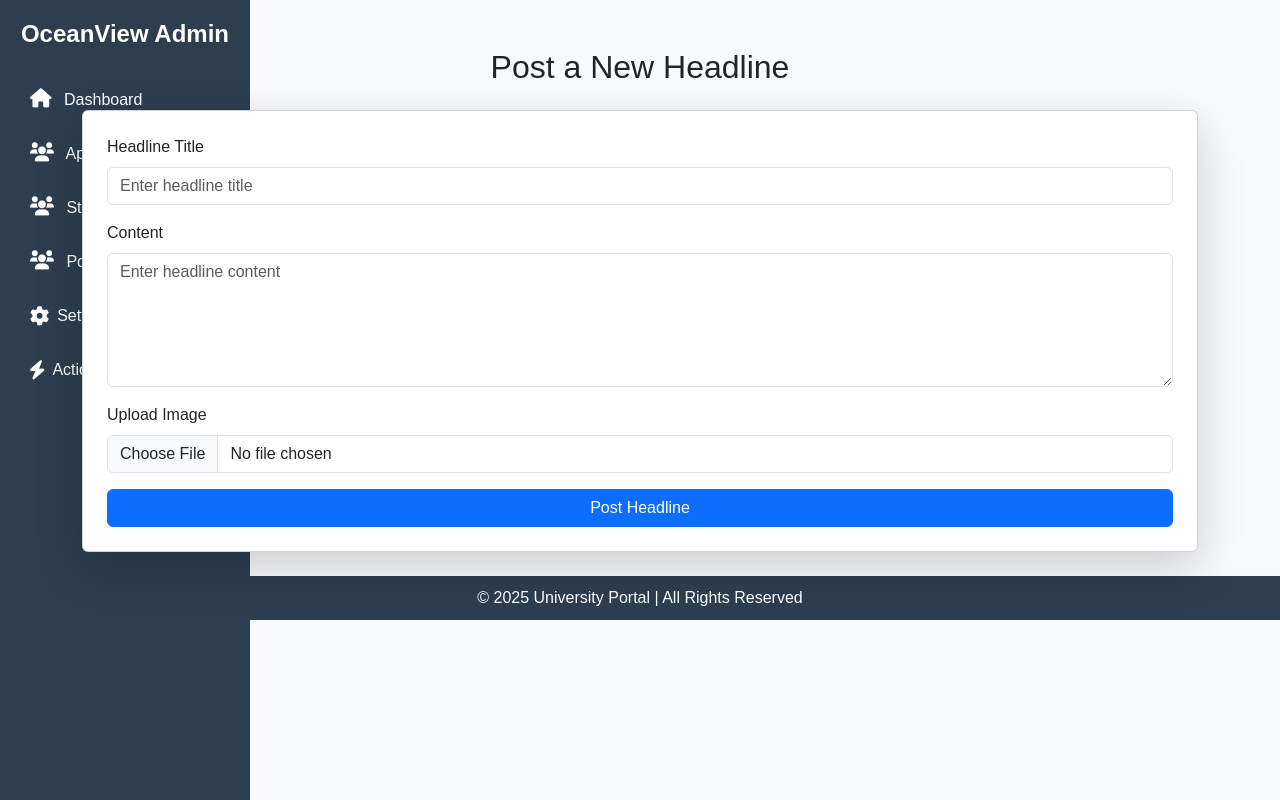
After one commit to adelana107/University-portal, a Django app: page /headline/ in a window 1280 px wide. The commit adds this page. Run offline with Django 5.2, Linux system fonts and the light colour scheme; some libraries are stand-ins or nearby versions.

```diff
--- /dev/null
+++ b/crm/templates/crm/crm_post_headline.html
@@ -0,0 +1,66 @@
+{% load static %}
+<!DOCTYPE html>
+<html lang="en">
+<head>
+    <meta charset="UTF-8">
+    <meta name="viewport" content="width=device-width, initial-scale=1">
+    <title>Post Headline</title>
+
+    <!-- Bootstrap 5 -->
+    <link href="https://cdn.jsdelivr.net/npm/bootstrap@5.3.0/dist/css/bootstrap.min.css" rel="stylesheet">
+    <link rel="stylesheet" href="https://cdnjs.cloudflare.com/ajax/libs/font-awesome/6.0.0/css/all.min.css">
+    <link rel="stylesheet" href="{% static 'css/student_profile.css' %}">
+</head>
+<body>
+
+    <!-- Sidebar -->
+    {% include 'crm/sidebar.html' %}
+
+    <!-- Main Content -->
+    <div class="container mt-5">
+        <h2 class="text-center mb-4">Post a New Headline</h2>
+
+        <!-- Display Success Message -->
+        {% if messages %}
+            {% for message in messages %}
+                <div class="alert alert-success alert-dismissible fade show" role="alert">
+                    {{ message }}
+                    <button type="button" class="btn-close" data-bs-dismiss="alert"></button>
+                </div>
+            {% endfor %}
+        {% endif %}
+
+        <div class="card shadow-lg p-4">
+            <form method="POST" enctype="multipart/form-data">
+                {% csrf_token %}
+
+                <!-- Title Field -->
+                <div class="mb-3">
+                    <label for="title" class="form-label">Headline Title</label>
+                    <input type="text" class="form-control" id="title" name="title" placeholder="Enter headline title" required>
+                </div>
+
+                <!-- Content Field -->
+                <div class="mb-3">
+                    <label for="content" class="form-label">Content</label>
+                    <textarea class="form-control" id="content" name="content" rows="5" placeholder="Enter headline content" required></textarea>
+                </div>
+
+                <!-- Image Upload -->
+                <div class="mb-3">
+                    <label for="image" class="form-label">Upload Image</label>
+                    <input type="file" class="form-control" id="image" name="image" accept="image/*">
+                </div>
+
+                <!-- Submit Button -->
+                <button type="submit" class="btn btn-primary w-100">Post Headline</button>
+            </form>
+        </div>
+    </div>
+
+
+<div class="footer text-center mt-4">
+        © 2025 University Portal | All Rights Reserved
+</div>
+</body>
+</html>
--- a/crm/templates/crm/sidebar.html
+++ b/crm/templates/crm/sidebar.html
@@ -18,6 +18,12 @@
         <li class="nav-item">
             <a href="{% url 'student_list' %}" class="nav-link text-white">
                 <i class="fas fa-users me-2"></i> Students
+            </a>
+        </li>
+
+        <li class="nav-item">
+            <a href="{% url 'Post_headline' %}" class="nav-link text-white">
+                <i class="fas fa-users me-2"></i> Post Headline
             </a>
         </li>
 
--- a/crm/urls.py
+++ b/crm/urls.py
@@ -3,7 +3,7 @@ from .views import (
     crm_dashboard, applicant_list, edit_application, student_list,
     edit_student, view_applicant, approve_application, revoke_application,
     Crmlogin, view_student, move_to_new_semester, move_to_previous_semester, move_semester_confirmationPage,
-    semester_success, reverse_semester_confirmationPage, semester_reverse_success
+    semester_success, reverse_semester_confirmationPage, semester_reverse_success, Post_headline
 )
 
 urlpatterns = [
@@ -31,6 +31,7 @@ urlpatterns = [
     path("semester-reverse-success/", semester_reverse_success, name="reverse_semester_success"),
     path("move-to-previous-semester/", move_to_previous_semester, name="reverse_semester"),
 
-
+    #headline Post
+    path("headline/", Post_headline, name="Post_headline"),
 
 ]
--- a/crm/views.py
+++ b/crm/views.py
@@ -1,5 +1,5 @@
 from django.shortcuts import render, redirect, get_object_or_404
-from portal.models import Application, School, Department, Student, Year, Semester
+from portal.models import Application, School, Department, Student, Year, Semester, Headline
 from django.contrib.auth.decorators import user_passes_test,login_required
 from .forms import ApplicationForm, StudentForm, CrmLoginForm
 from django.db.models import Count
@@ -307,3 +307,17 @@ def reverse_semester_confirmationPage(request):
 
 def semester_reverse_success(request):
     return render(request, "crm/crm_reverse_semester_success.html")
+
+
+def Post_headline(request):
+    if request.method == "POST":
+        title = request.POST.get("title")
+        content = request.POST.get("content")
+        image = request.FILES.get("image")
+
+        # Create a new headline
+        headline = Headline.objects.create(title=title, content=content, image=image)
+        messages.success(request, "Headline posted successfully!")
+        return redirect("crm_dashboard")
+
+    return render(request, "crm/crm_post_headline.html")
--- a/portal/admin.py
+++ b/portal/admin.py
@@ -1,5 +1,5 @@
 from django.contrib import admin
-from .models import School, Department, Application, State, Lga, Student, AcademicSession, Year, Semester, Course, RegisteredCourse
+from .models import School, Department, Application, State, Lga, Student, AcademicSession, Year, Semester, Course, RegisteredCourse, Headline
 # Register your models here.
 
 
@@ -14,3 +14,4 @@ admin.site.register(Year)
 admin.site.register(Semester)
 admin.site.register(Course)
 admin.site.register(RegisteredCourse)
+admin.site.register(Headline)
--- a/portal/templates/home.html
+++ b/portal/templates/home.html
@@ -31,7 +31,7 @@
                             <a href="{% url 'applicant_login' %}" class="btn btn-success btn-custom">Sign in to Application Portal</a>
                         </div>
                         <div class="col-md-6">
-                            <a href="#" class="btn btn-warning btn-custom">View School News</a>
+                            <a href="{% url 'headline_news'     %}" class="btn btn-warning btn-custom">View School News</a>
                         </div>
                         <div class="col-md-6">
                             <a href="{% url 'student_login' %}" class="btn btn-secondary btn-custom">Sign in as Admitted Student</a>
--- a/portal/urls.py
+++ b/portal/urls.py
@@ -3,27 +3,41 @@ from django.conf import settings
 from django.conf.urls.static import static
 from django.contrib.auth.views import LogoutView
 from . import views
-from .views import apply_for_admission,  applicant_login, applicant_profile, application_success, get_lgas, get_departments, student_portal, admission_success, student_biodata, student_login, CourseRegistration, submit_registration, registered_courses
 
 urlpatterns = [
+    # Home Page
     path('', views.home, name='home'),
-    path('apply/',apply_for_admission, name='apply'),
-    path("get_lgas/", get_lgas, name="get_lgas"),  # ✅ Ensure this URL exists
-    path("get_departments/",get_departments, name="get_departments"),
-    path("login/", applicant_login, name="applicant_login"),
-    path("applicant-profile/", applicant_profile, name="application_profile"),
-    path("student-portal-login/", student_login, name="student_login"),
-    path("student-portal/", student_portal, name="student_portal"),
-    path("student-biodata/", student_biodata, name="student_biodata"),
-    path('course-registration/', CourseRegistration, name='course_registration'),
-    path("submit-registration/", submit_registration, name="submit_registration"),
-    path("registered-courses/", registered_courses, name="registered_courses"),
-    path("logout/", LogoutView.as_view(next_page="applicant_login"), name="logout"),
-    path('application-success/<str:application_number>/<str:surname>/', application_success, name='application_success'),
-    path('admission-success/<str:application_number>/<str:surname>/', admission_success, name='admission_success'),
+
+    # Admission & Application
+    path('apply/', views.apply_for_admission, name='apply'),
+    path('application-success/<str:application_number>/<str:surname>/', views.application_success, name='application_success'),
+    path('admission-success/<str:application_number>/<str:surname>/', views.admission_success, name='admission_success'),
+
+    # Authentication
+    path('login/', views.applicant_login, name='applicant_login'),
+    path('logout/', LogoutView.as_view(next_page="applicant_login"), name="logout"),
+
+    # Applicant Profile
+    path('applicant-profile/', views.applicant_profile, name='application_profile'),
+
+    # Student Portal
+    path('student-portal-login/', views.student_login, name='student_login'),
+    path('student-portal/', views.student_portal, name='student_portal'),
+    path('student-biodata/', views.student_biodata, name='student_biodata'),
+
+    # Course Registration
+    path('course-registration/', views.CourseRegistration, name='course_registration'),
+    path('submit-registration/', views.submit_registration, name='submit_registration'),
+    path('registered-courses/', views.registered_courses, name='registered_courses'),
+
+    # AJAX Endpoints
+    path('get_lgas/', views.get_lgas, name='get_lgas'),
+    path('get_departments/', views.get_departments, name='get_departments'),
+
+    path('headline-news/', views.headline_news, name='headline_news'),
 
 ]
 
-# ✅ Serve media files in development mode
+# Serve media files in development mode
 if settings.DEBUG:
     urlpatterns += static(settings.MEDIA_URL, document_root=settings.MEDIA_ROOT)
--- a/portal/views.py
+++ b/portal/views.py
@@ -1,6 +1,6 @@
 from django.shortcuts import render, redirect, get_object_or_404
 from .forms import ApplicationForm, StudentLoginForm
-from .models import Application, Department, State, Lga, Student, Course, Year, RegisteredCourse   # Ensure you import your model
+from .models import Application, Department, State, Lga, Student, Course, Year, RegisteredCourse, Headline   # Ensure you import your model
 from django.http import JsonResponse
 import json
 from django.contrib.auth import authenticate, login, logout
@@ -156,6 +156,10 @@ def registered_courses(request):
         "student": student
     })
 
+def headline_news(request):
+    headlines = Headline.objects.all()
+    return render(request, "portal-news.html", {"headlines": headlines})
+
 
 
 def apply_for_admission(request):
```
Also changed, not shown: crm/forms.py (+12 -1 lines), portal/models.py (+11 -0 lines), portal/templates/portal-news.html (added, +89 -0 lines), db.sqlite3, media/news_images/President-Bola-Tinubu.jpg (added), media/news_images/President-Bola-Tinubu_h4jVEor.jpg (added), portal/migrations/0003_news.py (added), portal/migrations/0004_rename_news_headline.py (added).
